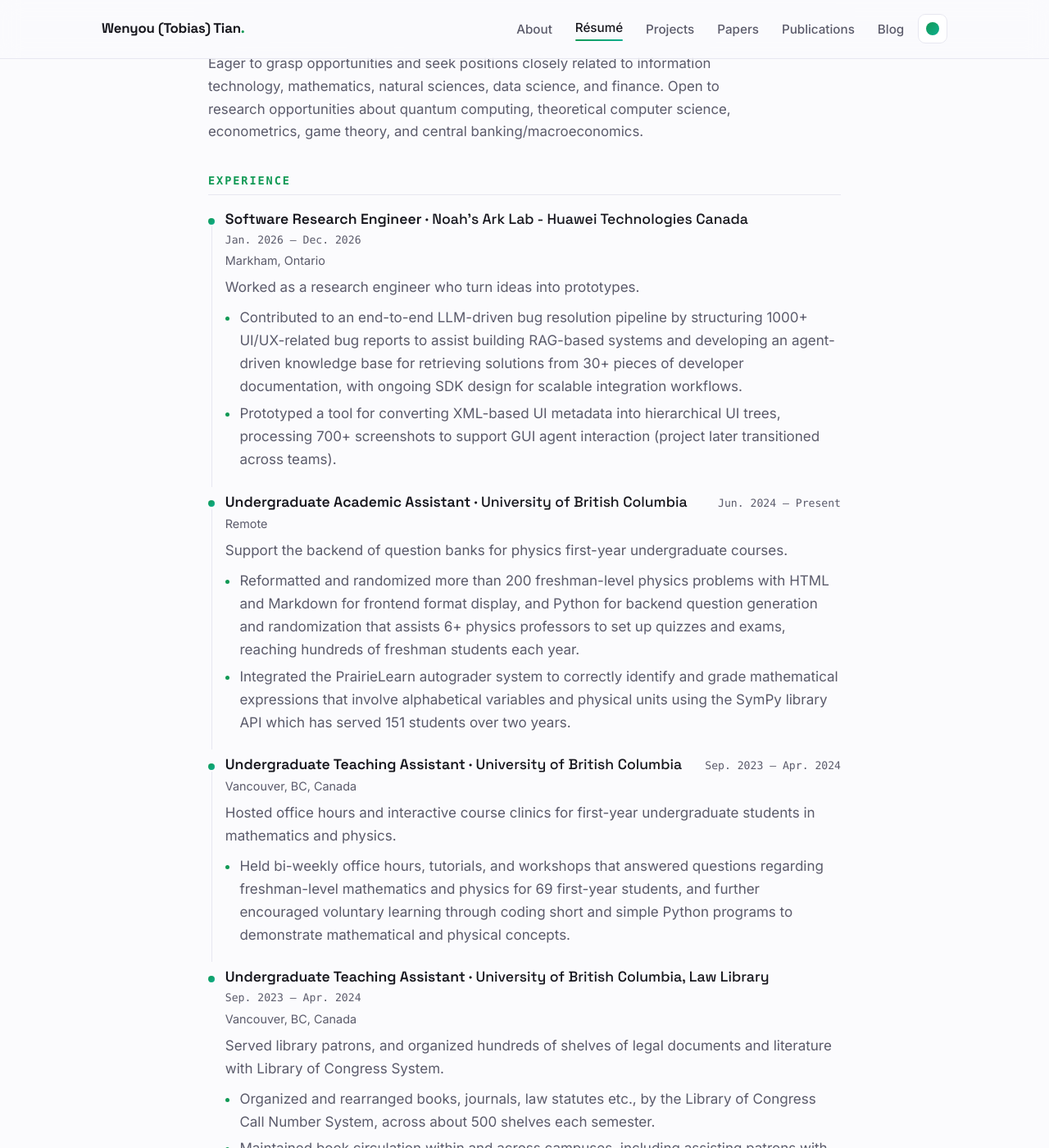
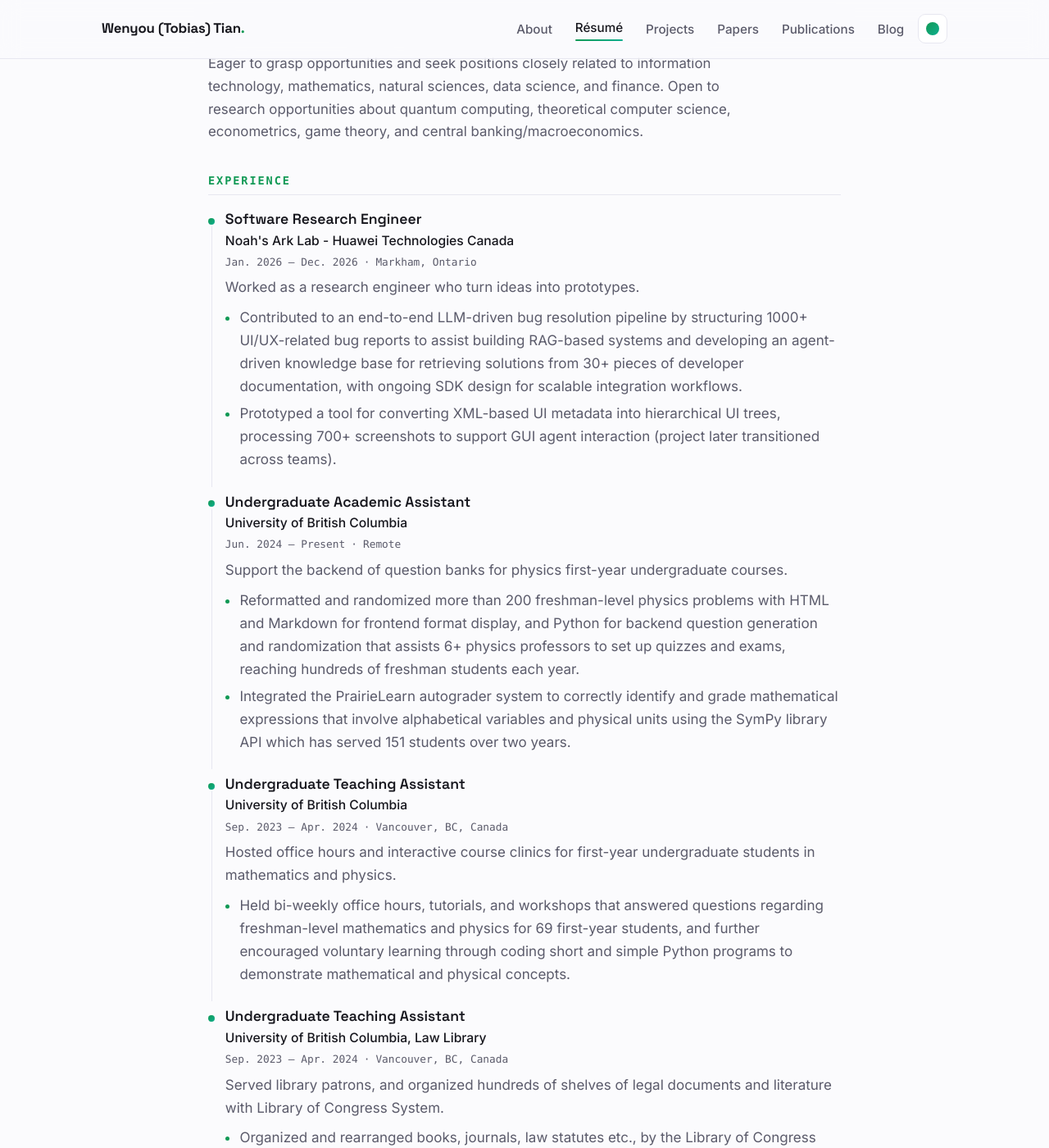
Before and after one commit to vansdardy/vansdardy.github.io, a Jekyll site: the page built from resume.md, in a window 1280 px wide and 1400 px high, scrolled down 246 px. Shown: the whole window at 82% size. Built offline with Jekyll 4.4.1, drawn with Linux system fonts in a browser that asks for light colours; some of the changed text lies outside the part shown.

Commit message:
Résumé: stack entry title, organization, and dates/location on separate lines
Experience, education, and award entries now show the position/school/award on
line 1, the workplace/degree/awarder on line 2, and dates · location on line 3.
This replaces the single "title · org ... dates" row. The shared markup lives in
_includes/resume-entry-head.html.

Co-Authored-By: Claude Opus 5.5 <noreply@anthropic.com>

```diff
--- /dev/null
+++ b/_includes/resume-entry-head.html
@@ -0,0 +1,22 @@
+{%- comment -%}
+  Stacked heading for one résumé entry (experience / education / award):
+    line 1  title     — position, institution, or award name
+    line 2  org       — workplace, degree, or awarder (optionally linked)
+    line 3  meta      — dates · location
+  Params: title, org, org_url, from, to, location (all optional except title).
+{%- endcomment -%}
+<h3 class="entry__title">{{ include.title }}</h3>
+{%- assign org = include.org | strip -%}
+{%- if org != "" -%}
+  <p class="entry__org">
+    {%- if include.org_url -%}<a href="{{ include.org_url }}" target="_blank" rel="noopener">{{ org }}</a>{%- else -%}{{ org }}{%- endif -%}
+  </p>
+{%- endif -%}
+{%- capture when -%}{{ include.from }}{% if include.to %} – {{ include.to }}{% endif %}{%- endcapture -%}
+{%- assign when = when | strip -%}
+{%- if when != "" or include.location -%}
+  <p class="entry__meta">
+    {%- if when != "" -%}<span>{{ when }}</span>{%- endif -%}
+    {%- if include.location -%}<span>{{ include.location }}</span>{%- endif -%}
+  </p>
+{%- endif -%}
--- a/_layouts/resume.html
+++ b/_layouts/resume.html
@@ -39,13 +39,7 @@ layout: default
       <h2 class="resume__heading">Experience</h2>
       {% for job in r.work %}
         <div class="entry">
-          <div class="entry__head">
-            <h3 class="entry__title">
-              {{ job.position }}{% if job.company %} · <span class="entry__org">{% if job.url %}<a href="{{ job.url }}" target="_blank" rel="noopener">{{ job.company }}</a>{% else %}{{ job.company }}{% endif %}</span>{% endif %}
-            </h3>
-            <span class="entry__dates">{{ job.start }}{% if job.end %} – {{ job.end }}{% endif %}</span>
-          </div>
-          {% if job.location %}<p class="entry__sub">{{ job.location }}</p>{% endif %}
+          {% include resume-entry-head.html title=job.position org=job.company org_url=job.url from=job.start to=job.end location=job.location %}
           {% if job.summary %}<div class="entry__body">{{ job.summary | markdownify }}</div>{% endif %}
           {% if job.highlights %}
             <ul class="entry__points">
@@ -62,13 +56,8 @@ layout: default
       <h2 class="resume__heading">Education</h2>
       {% for ed in r.education %}
         <div class="entry">
-          <div class="entry__head">
-            <h3 class="entry__title">
-              {{ ed.institution }}{% if ed.area %} · <span class="entry__org">{{ ed.studyType }} {{ ed.area }}</span>{% endif %}
-            </h3>
-            <span class="entry__dates">{{ ed.start }}{% if ed.end %} – {{ ed.end }}{% endif %}</span>
-          </div>
-          {% if ed.location %}<p class="entry__sub">{{ ed.location }}</p>{% endif %}
+          {%- capture degree -%}{{ ed.studyType }} {{ ed.area }}{%- endcapture -%}
+          {% include resume-entry-head.html title=ed.institution org=degree from=ed.start to=ed.end location=ed.location %}
           {% if ed.highlights %}
             <ul class="entry__points">
               {% for h in ed.highlights %}<li>{{ h | markdownify | remove: '<p>' | remove: '</p>' }}</li>{% endfor %}
@@ -100,10 +89,7 @@ layout: default
       <h2 class="resume__heading">Awards &amp; Honors</h2>
       {% for a in r.awards %}
         <div class="entry entry--compact">
-          <div class="entry__head">
-            <h3 class="entry__title">{{ a.title }}{% if a.awarder %} · <span class="entry__org">{{ a.awarder }}</span>{% endif %}</h3>
-            <span class="entry__dates">{{ a.date }}</span>
-          </div>
+          {% include resume-entry-head.html title=a.title org=a.awarder from=a.date %}
           {% if a.summary %}<p class="entry__sub">{{ a.summary }}</p>{% endif %}
         </div>
       {% endfor %}
--- a/assets/css/main.scss
+++ b/assets/css/main.scss
@@ -253,11 +253,12 @@ main { flex: 1 0 auto; }
 .entry::after { content: ""; position: absolute; left: 3.5px; top: 1.2rem; bottom: -1.2rem; width: 1px; background: var(--border); }
 .entry:last-child::after { display: none; }
 .entry--compact { margin-bottom: 1rem; }
-.entry__head { display: flex; flex-wrap: wrap; align-items: baseline; justify-content: space-between; gap: .3rem 1rem; }
+/* Entry heading = three stacked lines: title / org / meta (dates · location). */
 .entry__title { font-size: 1.1rem; font-weight: 600; }
-.entry__org { font-weight: 500; color: var(--text); }
+.entry__org { font-weight: 500; color: var(--text); font-size: .98rem; margin-top: .2rem; }
 .entry__org a { color: var(--accent); }
-.entry__dates { font-family: var(--font-mono); font-size: .82rem; color: var(--muted); white-space: nowrap; }
+.entry__meta { font-family: var(--font-mono); font-size: .8rem; color: var(--muted); margin-top: .15rem; }
+.entry__meta span + span::before { content: "·"; margin: 0 .55em; }
 .entry__sub { color: var(--muted); font-size: .9rem; margin-top: .15rem; }
 .entry__body { color: var(--muted); margin-top: .4rem; }
 .entry__points { margin-top: .55rem; padding-left: 1.1rem; color: var(--muted); }
```
